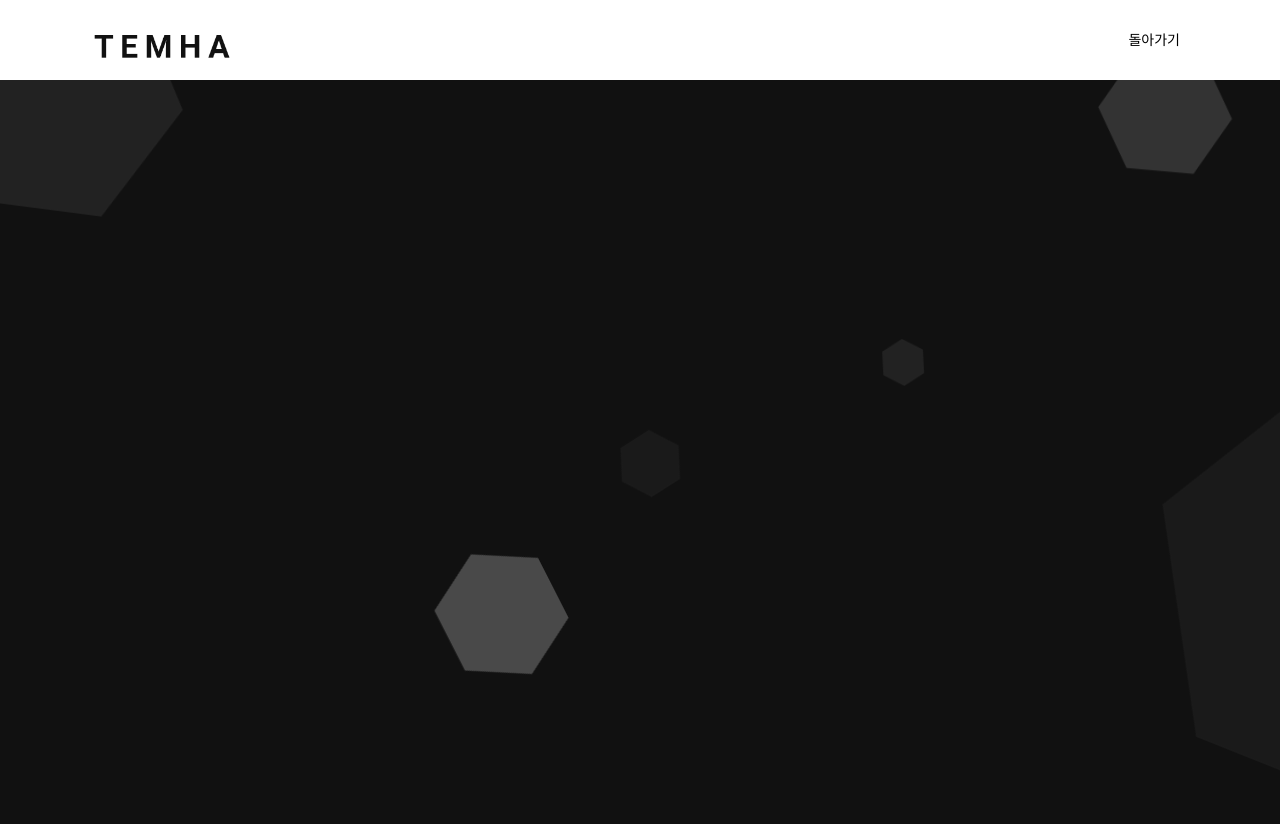
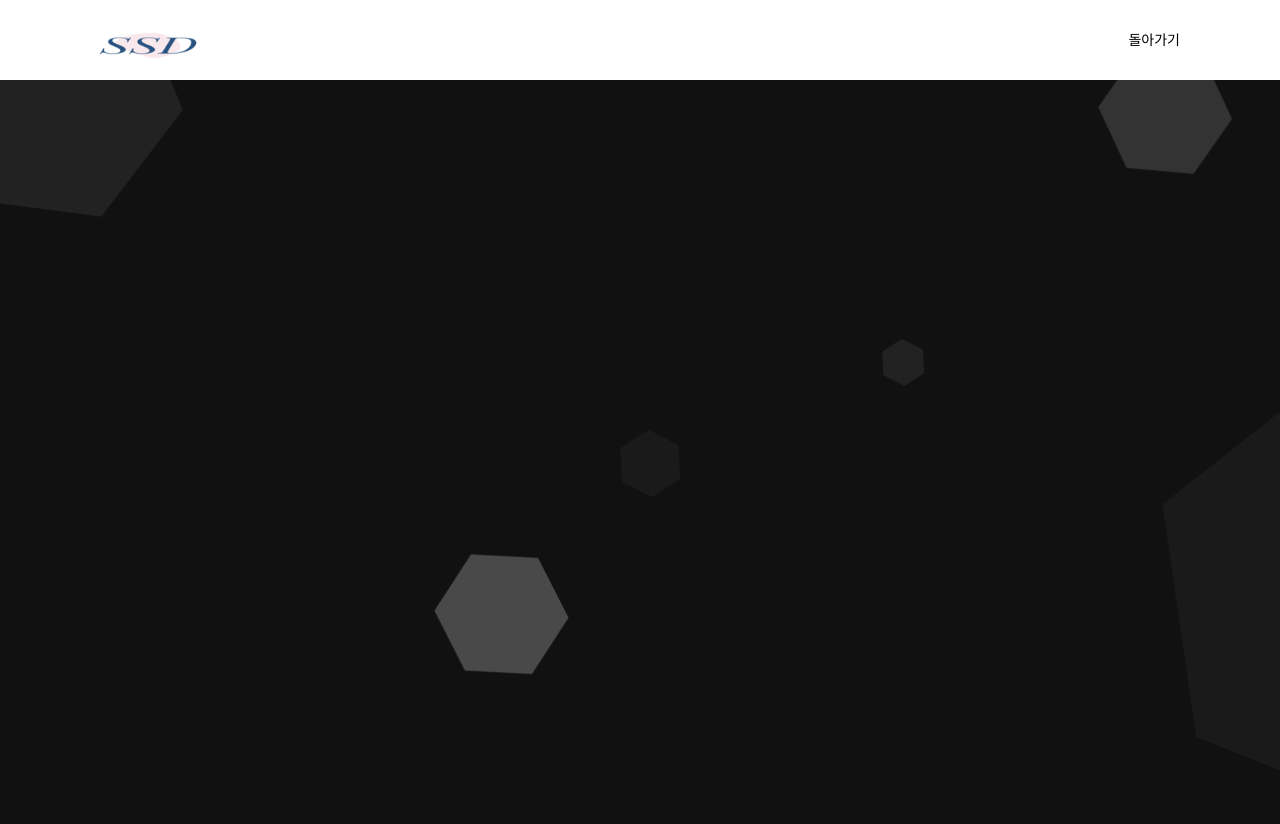
Before and after one commit to DoDot-Capstone/Capstone-Web, a website: page project2/html/login.html in a window 1280 px wide. Shown: the top 824 px of the page. Drawn offline with Linux system fonts and the light colour scheme; some icons are missing.

Commit message:
로고 변경

```diff
--- a/project2/html/login.html
+++ b/project2/html/login.html
@@ -14,7 +14,7 @@
         <div class="header-container container-lg">
           <a href="initial.html">
             <h8 class="header-title">
-              <img src="../resources/images/img_logo_black.png" alt="로고" />
+              <img src="../resources/images/logo3.png" alt="로고" />
             </h8>
           </a>
           <div class="header-right">
```
Also changed, not shown: project2/resources/images/img_logo_black.png (deleted), project2/resources/images/img_logo_lightgray.png (deleted).
